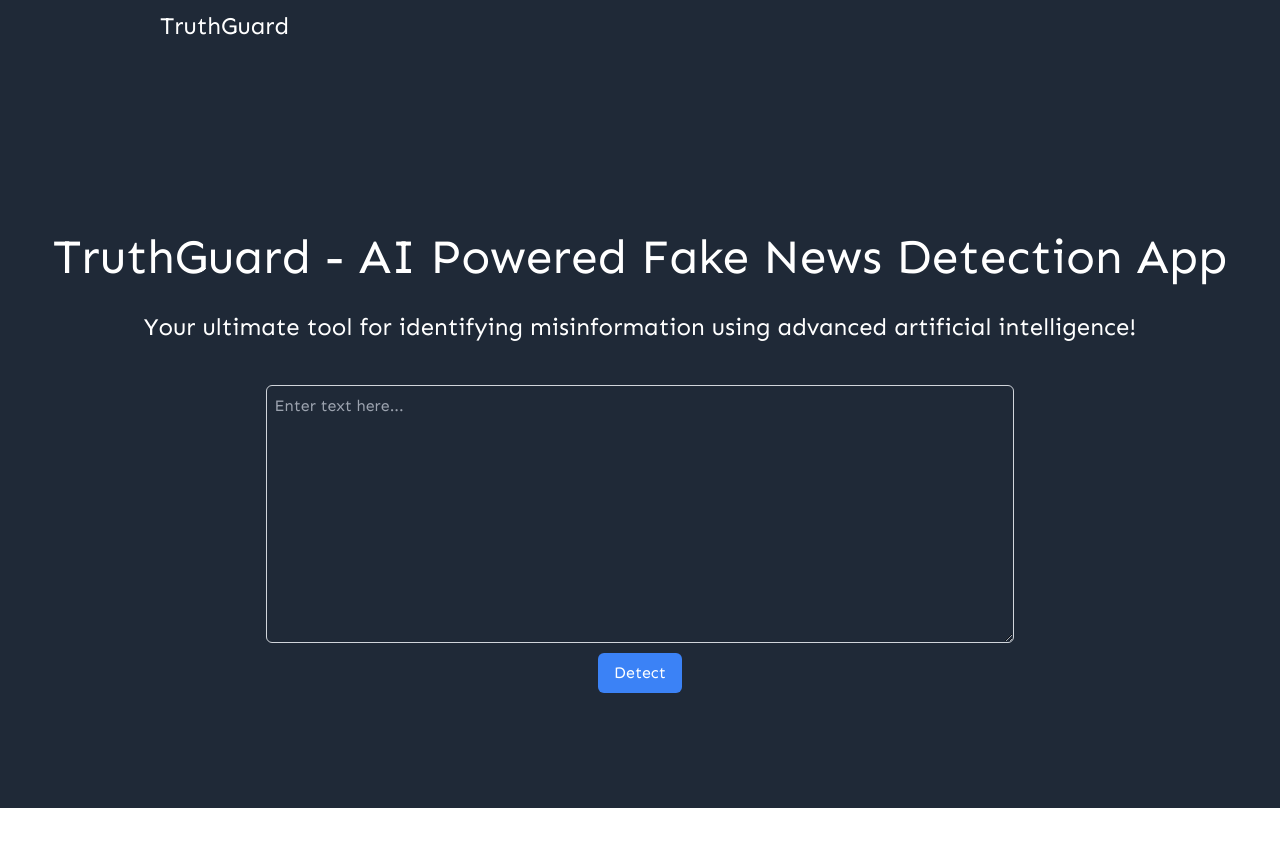
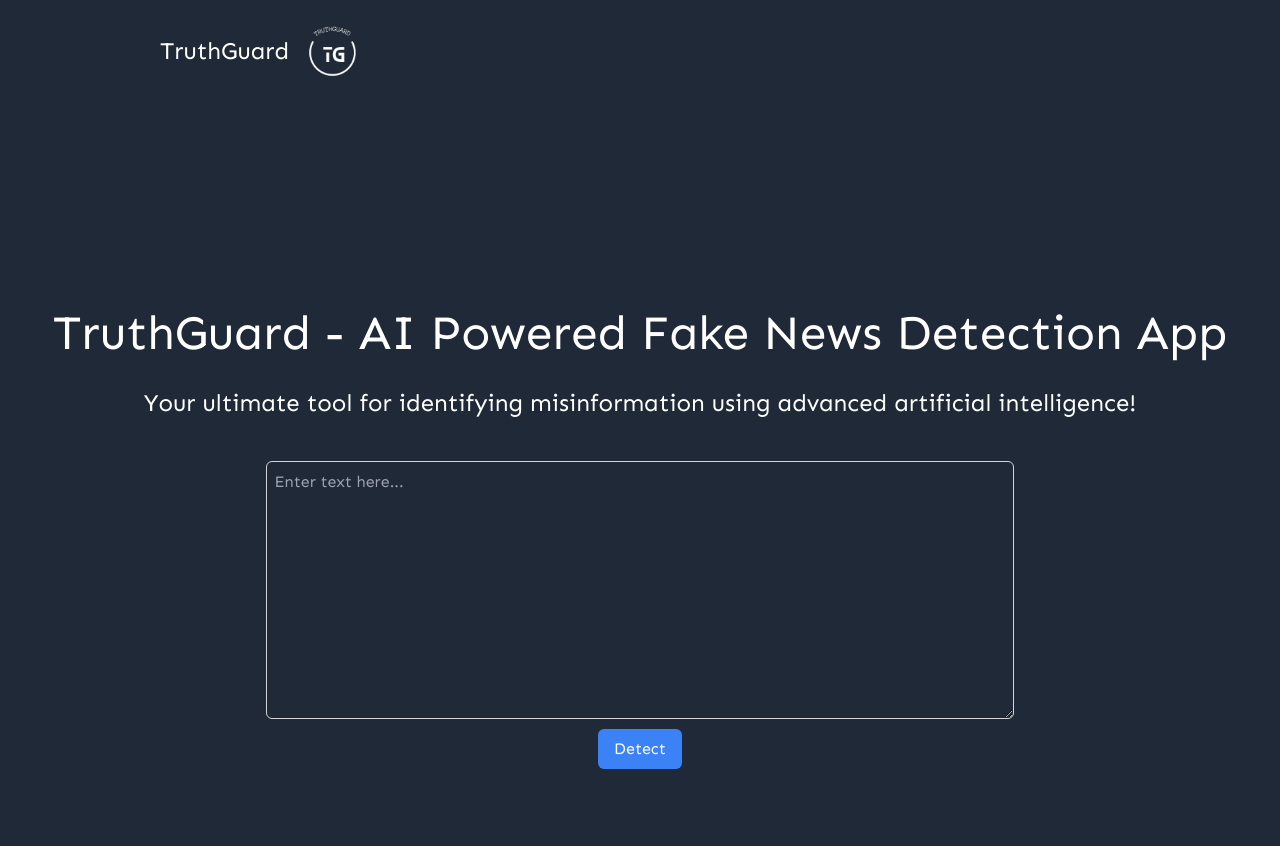
Before and after one commit to hassangulzar1/TruthGuard, a Next.js app: page / in a window 1280 px wide. Shown: the top 846 px of the page. Before the commit the page ends 808 px from the top, so only its background shows below. Built offline with nearby package versions, Linux system fonts and the light colour scheme.

Commit message:
little bit changes more

```diff
--- a/app/layout.jsx
+++ b/app/layout.jsx
@@ -14,8 +14,8 @@ const SentFont = Sen({
 const inter = Inter({ subsets: ["latin"] });
 
 export const metadata = {
-  title: "Create Next App",
-  description: "Generated by create next app",
+  title: "TruthGuard",
+  description: "TruthGuard - AI Powered Fake News Detection App",
 };
 
 export default function RootLayout({ children }) {
--- a/app/page.jsx
+++ b/app/page.jsx
@@ -44,7 +44,7 @@ const Hero = () => {
   return (
     <div
       className="flex flex-col justify-center px-4"
-      style={{ height: "94.5vh", backgroundColor: "#1F2937" }}
+      style={{ height: "100vh", backgroundColor: "#1F2937" }}
     >
       <div
         className="flex items-center flex-col"
--- a/components/Logo.jsx
+++ b/components/Logo.jsx
@@ -1,8 +1,13 @@
 import React from "react";
+import headerLogo from "../assets/header.png";
+import Image from "next/image";
 const Logo = () => {
   return (
-    <div>
-      <h1 style={{ fontSize: "1.5rem", color: "white" }}>TruthGuard</h1>
+    <div style={{ display: "flex" }}>
+      <h1 style={{ fontSize: "1.5rem", color: "white", marginTop: "25px" }}>
+        TruthGuard
+      </h1>
+      <Image src={headerLogo} width={90} alt="Picture of the author" />
     </div>
   );
 };
```
Also changed, not shown: assets/header.png (added).
